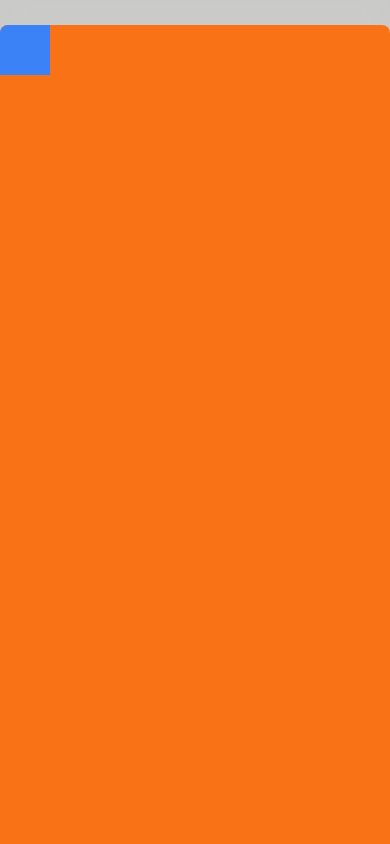
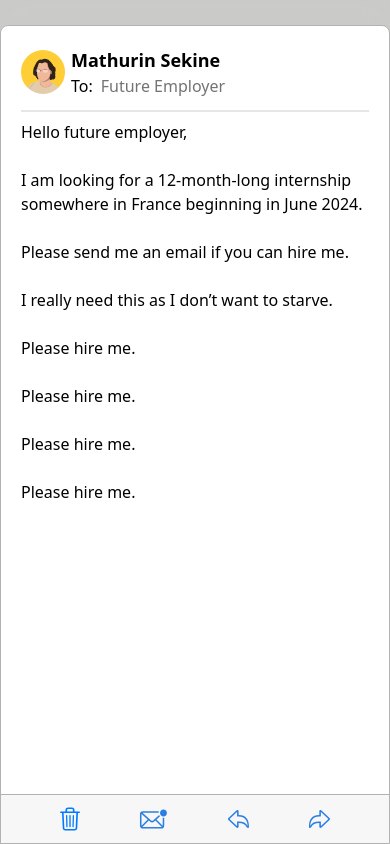
Before and after one commit to lemathurin/portfolio, a Next.js app: page /en in a window 390 px wide. Both pictures are taken after a click on the element "test". Shown: the top 844 px of the page. Built offline with nearby package versions, Linux system fonts and the light colour scheme.

Commit message:
mobile mostly done

```diff
--- a/src/app/[locale]/components/HireWindow.jsx
+++ b/src/app/[locale]/components/HireWindow.jsx
@@ -1,3 +1,5 @@
+import Image from "next/image";
+
 export default function HireWindow({ onClose }) {
   const handleWindowClick = (event) => {
     event.stopPropagation();
@@ -8,10 +10,108 @@ export default function HireWindow({ onClose }) {
       onClick={onClose}
     >
       <div
-        className="w-full h-[97%] md:w-[700px] md:h-[500px] rounded-tl-lg rounded-tr-lg bg-orange-500 shadow-xl overflow-hidden"
+        className="w-full h-[97%] md:w-[700px] flex flex-col p-5 md:h-[500px] rounded-tl-lg rounded-tr-lg bg-white shadow-xl overflow-hidden relative gap-3 border-[1.5px] border-[#B2B2B2]"
         onClick={handleWindowClick}
       >
-        <div className="w-[50px] h-[50px] bg-blue-500" onClick={onClose}></div>
+        <div className="flex gap-1.5 items-center">
+          <div className="w-[2.75rem] h-[2.75rem]">
+            <Image
+              className="rounded-full"
+              src="/images/profile_picture.png"
+              width={44}
+              height={44}
+              alt="My profile picture"
+            />
+          </div>
+          <div className="flex flex-col">
+            <h5 className="font-inter font-bold text-lg text-black">
+              Mathurin Sekine
+            </h5>
+            <div className="flex gap-2">
+              <p className="text-black">To: </p>
+              <p className="text-[#737373]">Future Employer</p>
+            </div>
+          </div>
+        </div>
+        <div className=" h-full">
+          <div className="bg-[#E6E6E6] w-full h-[1.5px]"></div>
+          <div className="h-full w-full pt-2">
+            <p>
+              Hello future employer,
+              <br />
+              <br />I am looking for a 12-month-long internship somewhere in
+              France beginning in June 2024. <br />
+              <br />
+              Please send me an email if you can hire me. <br />
+              <br />I really need this as I don’t want to starve. <br />
+              <br />
+              Please hire me.
+              <br />
+              <br />
+              Please hire me.
+              <br />
+              <br />
+              Please hire me.
+              <br />
+              <br />
+              Please hire me.
+            </p>
+          </div>
+        </div>
+        <div className="bg-[#F7F7F7] absolute bottom-0 left-0 w-full py-3 flex place-content-evenly items-center border-t-[1px] border-[#B2B2B2]">
+          <svg
+            xmlns="http://www.w3.org/2000/svg"
+            width="20"
+            height="24"
+            viewBox="0 0 20 24"
+            fill="none"
+          >
+            <path
+              d="M6.94217 20.1745C7.33473 20.1745 7.59299 19.9266 7.58267 19.5651L7.26241 8.51438C7.25209 8.15292 6.99382 7.91537 6.62192 7.91537C6.22935 7.91537 5.97109 8.16324 5.98142 8.52471L6.29134 19.5651C6.30167 19.9369 6.55993 20.1745 6.94217 20.1745ZM10 20.1745C10.3926 20.1745 10.6715 19.9266 10.6715 19.5651V8.52471C10.6715 8.16324 10.3926 7.91537 10 7.91537C9.60746 7.91537 9.33886 8.16324 9.33886 8.52471V19.5651C9.33886 19.9266 9.60746 20.1745 10 20.1745ZM13.0682 20.1745C13.4401 20.1745 13.6984 19.9369 13.7087 19.5651L14.0187 8.52471C14.0289 8.16324 13.7707 7.91537 13.3782 7.91537C13.0062 7.91537 12.748 8.15292 12.7376 8.52471L12.4277 19.5651C12.4174 19.9266 12.6756 20.1745 13.0682 20.1745ZM5.4649 5.21981H7.10746V3.00966C7.10746 2.42098 7.52069 2.03885 8.14052 2.03885H11.8389C12.4587 2.03885 12.872 2.42098 12.872 3.00966V5.21981H14.5145V2.90638C14.5145 1.40885 13.5434 0.5 11.9525 0.5H8.02688C6.43596 0.5 5.4649 1.40885 5.4649 2.90638V5.21981ZM0.774796 6.04604H19.2356C19.6592 6.04604 20 5.68456 20 5.26112C20 4.83768 19.6592 4.48654 19.2356 4.48654H0.774796C0.361571 4.48654 0 4.83768 0 5.26112C0 5.69489 0.361571 6.04604 0.774796 6.04604ZM5.26861 23.5H14.7417C16.219 23.5 17.2108 22.5395 17.2831 21.0627L18.0063 5.84981H16.343L15.6508 20.8871C15.6302 21.5068 15.186 21.9405 14.5765 21.9405H5.41324C4.8244 21.9405 4.38017 21.4964 4.34919 20.8871L3.61571 5.84981H1.99381L2.72727 21.073C2.79959 22.5499 3.77067 23.5 5.26861 23.5Z"
+              fill="#007AFF"
+            />
+          </svg>
+          <svg
+            xmlns="http://www.w3.org/2000/svg"
+            width="28"
+            height="20"
+            viewBox="0 0 28 20"
+            fill="none"
+          >
+            <path
+              d="M19.6221 3.76593H4.05979C3.86503 3.76593 3.6868 3.78671 3.52671 3.8285L12.1289 11.5835C12.4408 11.8652 12.7628 11.996 13.0947 11.996C13.4268 11.996 13.7487 11.8652 14.0606 11.5835L20.1408 6.10214C20.3638 6.55249 20.6584 6.96091 21.0084 7.31488L17.5041 10.4691L23.6908 16.6559C23.6966 16.5908 23.6993 16.5231 23.6993 16.4532V8.70843C23.9504 8.75513 24.2098 8.77641 24.4739 8.77641C24.7344 8.77641 24.9904 8.75543 25.2386 8.70925V16.4532C25.2386 18.5257 24.1822 19.5721 22.3813 19.5721H4.12016C2.02743 19.5721 0.960938 18.5257 0.960938 16.4532V5.34554C0.960938 3.27293 2.01736 2.22656 3.81832 2.22656H19.9261C19.7398 2.70694 19.6336 3.22529 19.6221 3.76593ZM14.9359 12.7808C14.3625 13.3039 13.7387 13.5454 13.0947 13.5454C12.4508 13.5454 11.8271 13.3039 11.2535 12.7808L9.79231 11.4655L3.35412 17.9128C3.55563 17.9928 3.79208 18.0328 4.05979 18.0328H22.1298C22.3999 18.0328 22.639 17.992 22.8428 17.9108L16.3974 11.4653L14.9359 12.7808ZM2.5003 5.33548V16.4431C2.5003 16.5164 2.50313 16.5874 2.50948 16.6552L8.69075 10.474L2.53451 4.93271C2.51143 5.0566 2.5003 5.19127 2.5003 5.33548Z"
+              fill="#2B7FE2"
+            />
+            <path
+              d="M24.4755 7.40827C26.3771 7.40827 27.9668 5.82866 27.9668 3.91703C27.9668 2.0054 26.3771 0.425781 24.4755 0.425781C22.564 0.425781 20.9844 2.0054 20.9844 3.91703C20.9844 5.82866 22.564 7.40827 24.4755 7.40827Z"
+              fill="#2B7FE2"
+            />
+          </svg>
+          <svg
+            xmlns="http://www.w3.org/2000/svg"
+            width="22"
+            height="18"
+            viewBox="0 0 22 18"
+            fill="none"
+          >
+            <path
+              d="M10.4707 17.9551C11.1348 17.9551 11.6133 17.4668 11.6133 16.8125V13.082H11.8965C15.6856 13.082 18.0684 14.039 19.7774 17.2324C20.1192 17.8574 20.5684 17.9551 20.9785 17.9551C21.4961 17.9551 21.9844 17.4863 21.9844 16.6465C21.9844 9.42969 18.9277 4.92773 11.8965 4.92773H11.6133V1.23633C11.6133 0.582031 11.1348 0.0449219 10.4512 0.0449219C9.97266 0.0449219 9.65039 0.25 9.13281 0.738281L1.42773 7.94531C1.04688 8.30664 0.929688 8.66797 0.929688 9C0.929688 9.32226 1.05664 9.69336 1.42773 10.0449L9.13281 17.3203C9.60157 17.7597 9.99219 17.9551 10.4707 17.9551ZM9.91407 15.8554C9.85547 15.8554 9.79688 15.8261 9.74805 15.7676L2.78516 9.18554C2.70703 9.10742 2.67774 9.05859 2.67774 9C2.67774 8.9414 2.70703 8.88281 2.78516 8.81445L9.73828 2.14453C9.78711 2.10547 9.84571 2.0664 9.9043 2.0664C9.99219 2.0664 10.041 2.125 10.041 2.20312V6.08008C10.041 6.30469 10.1484 6.40234 10.373 6.40234H11.6817C18.3809 6.40234 20.4024 11.0508 20.5977 15.6601C20.5977 15.7383 20.5684 15.7676 20.5195 15.7676C20.4805 15.7676 20.4609 15.7383 20.4317 15.6699C19.2793 13.2187 16.3203 11.6074 11.6817 11.6074H10.373C10.1484 11.6074 10.041 11.7051 10.041 11.9297V15.709C10.041 15.7969 9.99219 15.8554 9.91407 15.8554Z"
+              fill="#2B7FE2"
+            />
+          </svg>
+          <svg
+            xmlns="http://www.w3.org/2000/svg"
+            width="22"
+            height="18"
+            viewBox="0 0 22 18"
+            fill="none"
+          >
+            <path
+              d="M12.459 17.9551C12.9375 17.9551 13.3282 17.7597 13.7969 17.3203L21.502 10.0449C21.8731 9.69336 22 9.32226 22 9C22 8.66797 21.8828 8.30664 21.502 7.94531L13.7969 0.738281C13.2793 0.25 12.9571 0.0449219 12.4785 0.0449219C11.795 0.0449219 11.3067 0.582031 11.3067 1.23633V4.92773H11.0235C4.00195 4.92773 0.945312 9.42969 0.945312 16.6465C0.945312 17.4863 1.42383 17.9551 1.95117 17.9551C2.36133 17.9551 2.81055 17.8574 3.15235 17.2324C4.85156 14.039 7.24414 13.082 11.0235 13.082H11.3067V16.8125C11.3067 17.4668 11.795 17.9551 12.459 17.9551ZM13.0157 15.8554C12.9375 15.8554 12.8789 15.7969 12.8789 15.709V11.9297C12.8789 11.7051 12.7813 11.6074 12.5567 11.6074H11.2481C6.60938 11.6074 3.65039 13.2187 2.49805 15.6699C2.46875 15.7383 2.44922 15.7676 2.40039 15.7676C2.36133 15.7676 2.33203 15.7383 2.33203 15.6601C2.52735 11.0508 4.53906 6.40234 11.2481 6.40234H12.5567C12.7813 6.40234 12.8789 6.30469 12.8789 6.08008V2.20312C12.8789 2.125 12.9375 2.0664 13.0254 2.0664C13.084 2.0664 13.1426 2.10547 13.1914 2.14453L20.1446 8.81445C20.2129 8.88281 20.2422 8.9414 20.2422 9C20.2422 9.05859 20.2227 9.10742 20.1446 9.18554L13.1817 15.7676C13.1328 15.8261 13.0742 15.8554 13.0157 15.8554Z"
+              fill="#2B7FE2"
+            />
+          </svg>
+        </div>
       </div>
     </div>
   );
```
Also changed, not shown: public/images/profile_picture.png (added).
